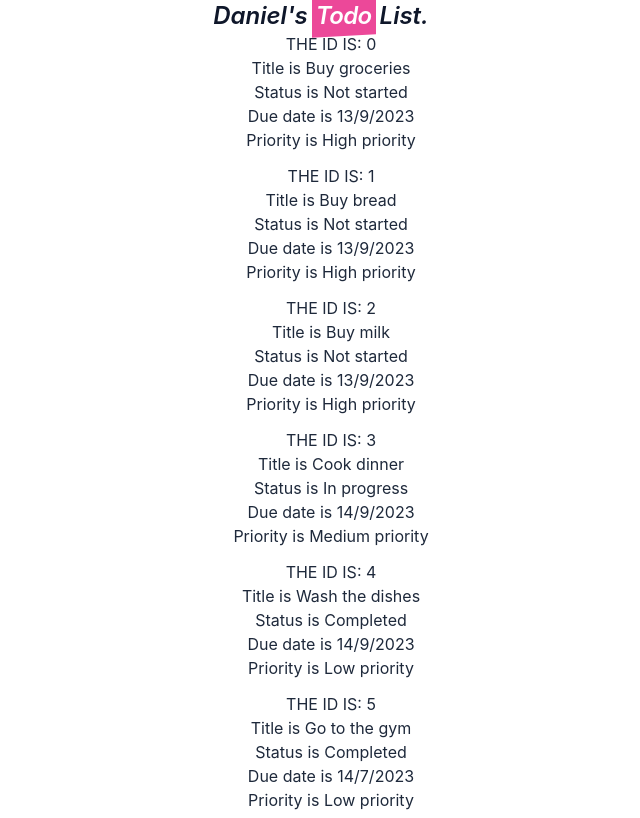
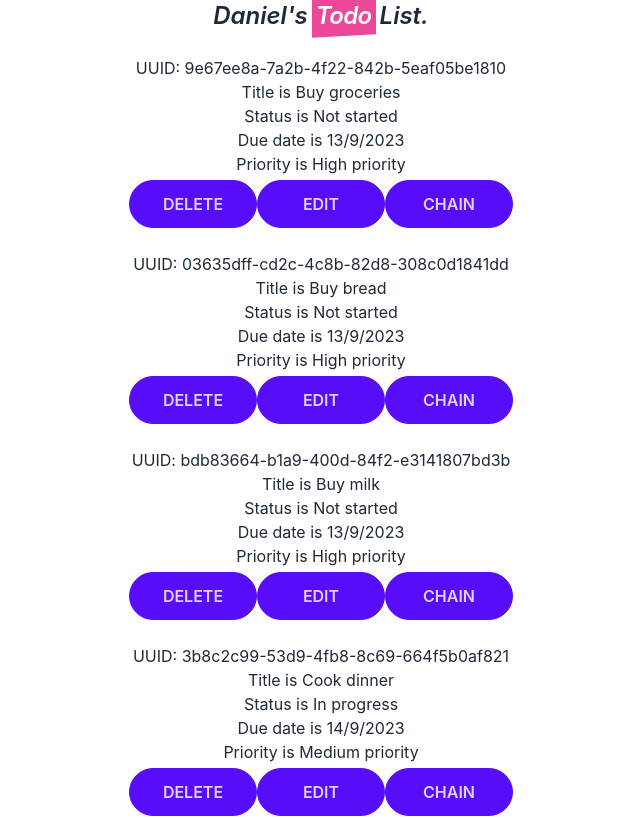
Before and after one commit to zjian107-su/Radioactive-React, a React (Create React App) app: page / in a window 1280 px wide. Shown: the top 818 px of the page, without its empty margins (319-959 px from the left). Built offline with nearby package versions, Linux system fonts and the light colour scheme.

Commit message:
✨ update: function as prop

```diff
--- a/package.json
+++ b/package.json
@@ -38,6 +38,7 @@
   },
   "devDependencies": {
     "autoprefixer": "^10.4.14",
+    "daisyui": "^3.2.1",
     "postcss": "^8.4.25",
     "tailwindcss": "^3.3.2"
   }
--- a/src/App.js
+++ b/src/App.js
@@ -27,36 +27,42 @@ const todos = [
 
 const todos2 = [
   {
+    uuid: uuidv4(),
     title: "Buy groceries",
     status: "Not started",
     dueDate: "13/9/2023",
     priority: "High priority",
   },
   {
+    uuid: uuidv4(),
     title: "Buy bread",
     status: "Not started",
     dueDate: "13/9/2023",
     priority: "High priority",
   },
   {
+    uuid: uuidv4(),
     title: "Buy milk",
     status: "Not started",
     dueDate: "13/9/2023",
     priority: "High priority",
   },
   {
+    uuid: uuidv4(),
     title: "Cook dinner",
     status: "In progress",
     dueDate: "14/9/2023",
     priority: "Medium priority",
   },
   {
+    uuid: uuidv4(),
     title: "Wash the dishes",
     status: "Completed",
     dueDate: "14/9/2023",
     priority: "Low priority",
   },
   {
+    uuid: uuidv4(),
     title: "Go to the gym",
     status: "Completed",
     dueDate: "14/7/2023",
@@ -64,11 +70,15 @@ const todos2 = [
   },
 ];
 
+const grandpaFunc = () => {
+  console.log("I am func01");
+};
+
 function App() {
   return (
     <div className="selection:bg-pink-300">
       {/* title */}
-      <blockquote className="text-2xl font-semibold italic text-center text-slate-900">
+      <blockquote className="text-2xl font-semibold italic text-center mb-6">
         <span className="mr-2">Daniel's</span>
         <span className="before:block before:absolute before:-inset-1 before:-skew-y-3 before:bg-pink-500 relative inline-block">
           <span className="relative text-white tracking-tight">Todo</span>
@@ -84,7 +94,7 @@ function App() {
 
       {/* <Count /> */}
       <div className="App">
-        <TodoList todos={todos2} />
+        <TodoList todos={todos2} parentFunc={grandpaFunc} />
       </div>
     </div>
   );
--- a/src/components/TodoItem.js
+++ b/src/components/TodoItem.js
@@ -1,11 +1,39 @@
-const TodoItem = (props) => (
-  <div>
-    <h2>THE ID IS: {props.id}</h2>
-    <p> Title is {props.title}</p>
-    <p> Status is {props.status}</p>
-    <p> Due date is {props.dueDate}</p>
-    <p> Priority is {props.priority}</p>
-  </div>
-);
+const TodoItem = (props) => {
+  const handleDelete = (e) => {
+    console.log(`deleting...item of id: + ${props.id}`);
+  };
 
+  const handleEdit = () => {
+    console.log(`editting item of id: + ${props.id}`);
+  };
+
+  const { childFunc } = props;
+
+  return (
+    <div className="mb-6">
+      <div className="mb-1">
+        {/* show data */}
+        <h1>UUID: {props.id}</h1>
+        <p> Title is {props.title}</p>
+        <p> Status is {props.status}</p>
+        <p> Due date is {props.dueDate}</p>
+        <p> Priority is {props.priority}</p>
+      </div>
+
+      <button
+        className="btn w-32 btn-primary rounded-full"
+        onClick={handleDelete}>
+        <span className="text-base"> Delete </span>
+      </button>
+      <button
+        className="btn w-32 btn-primary rounded-full"
+        onClick={handleEdit}>
+        <span className="text-base"> Edit </span>
+      </button>
+      <button className="btn w-32 btn-primary rounded-full" onClick={childFunc}>
+        <span className="text-base"> Chain </span>
+      </button>
+    </div>
+  );
+};
 export default TodoItem;
--- a/src/components/TodoList.js
+++ b/src/components/TodoList.js
@@ -1,25 +1,28 @@
 import React from "react";
 import TodoItem from "./TodoItem";
 
-const TodoList = (props) => (
+
+const TodoList = (props) => {
+  const { parentFunc } = props;
+
+  return (
     <div>
-    <ul
-      style={{ listStyleType: "none" }}
-      role="list"
-      className="marker:text-sky-100 list-disc pl-5 space-y-3 text-slate-800">
-      {props.todos.map((todo, index) => (
-        <div key={index}>
+      <ul style={{ listStyleType: "none" }} role="list">
+        {props.todos.map((todo) => (
+          <div key={todo.uuid}>
             <TodoItem
-            id={index}
+              id={todo.uuid}
               title={todo.title}
               status={todo.status}
               dueDate={todo.dueDate}
               priority={todo.priority}
+              childFunc={parentFunc}
             />
           </div>
         ))}
       </ul>
     </div>
   );
+};
 
 export default TodoList;
--- a/tailwind.config.js
+++ b/tailwind.config.js
@@ -4,5 +4,5 @@ module.exports = {
   theme: {
     extend: {},
   },
-  plugins: [],
+  plugins: [require("daisyui")],
 };
```
Also changed, not shown: 1 other file (tests, documents, lock files or other folders). Lines whose indentation alone changed are shown as unchanged.
